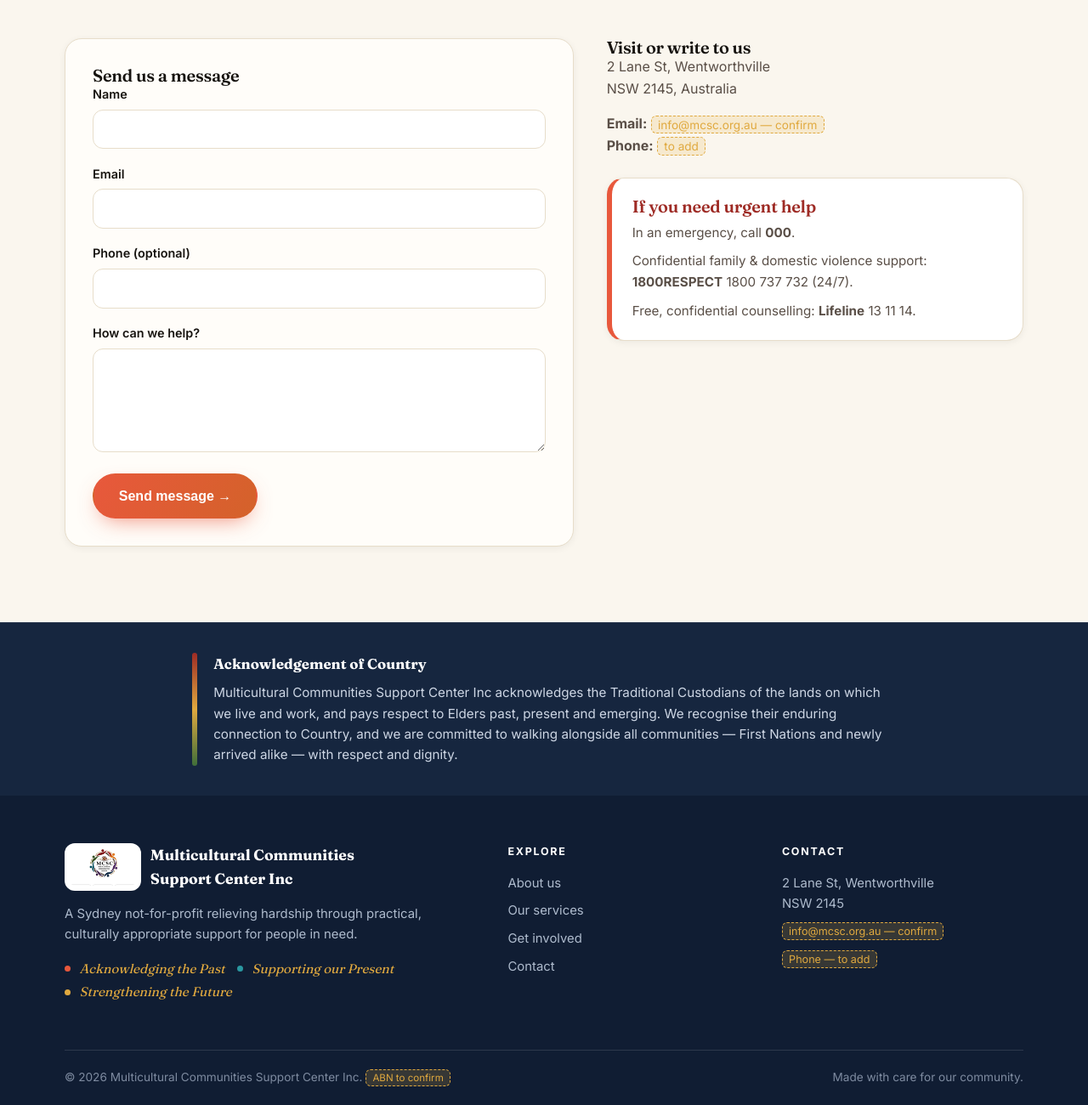
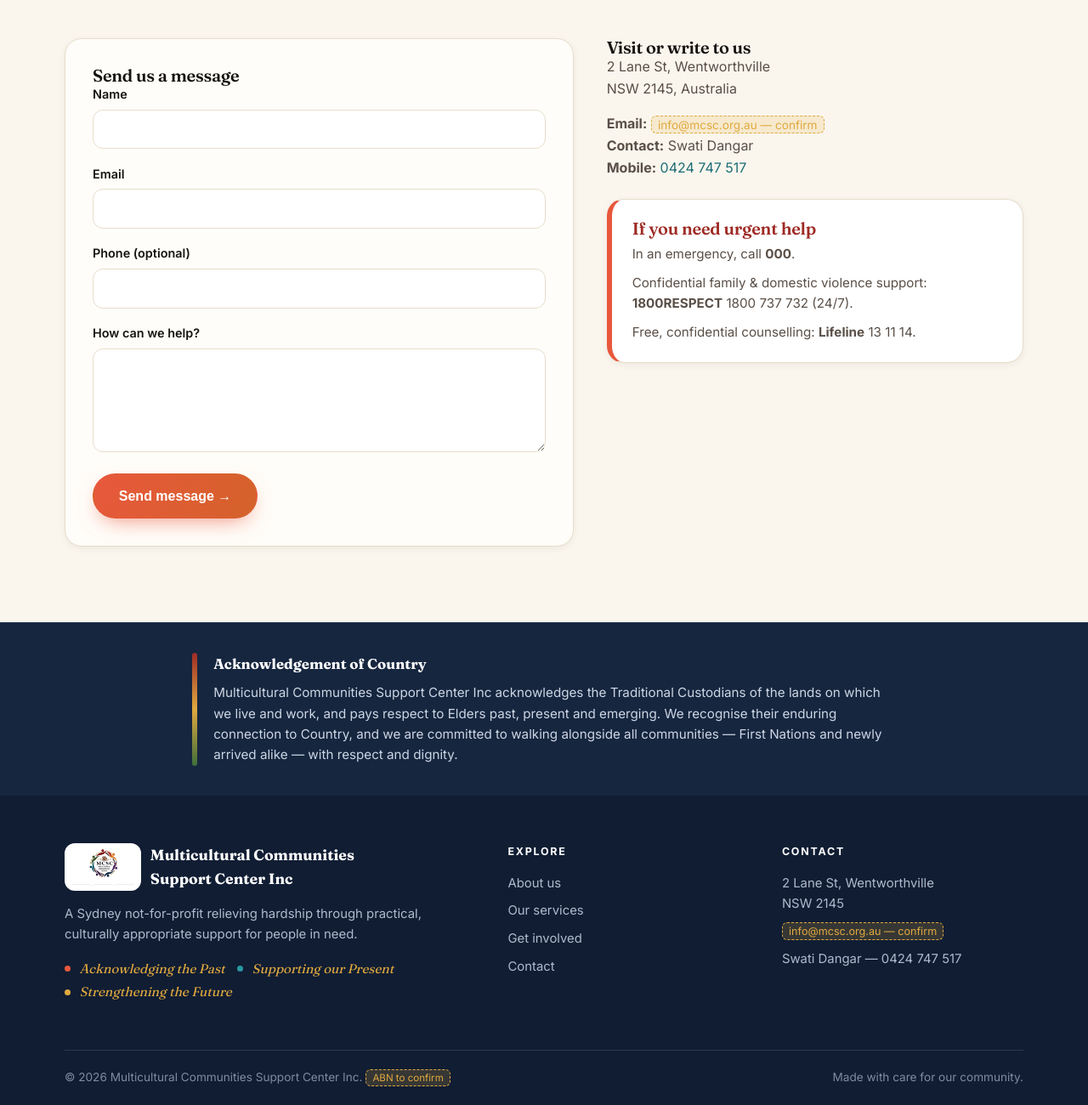
Before and after one commit to wgsaus-dotcom/mcsc-website, a plain HTML site: page contact.html in a window 1280 px wide. Shown: the part 440-1740 px from the top of the page at 85% size. Drawn offline with Linux system fonts and the light colour scheme.

Commit message:
Update website contact to Swati Dangar and 0424 747 517

```diff
--- a/contact.html
+++ b/contact.html
@@ -107,7 +107,7 @@
     <div>
       <h3>Visit or write to us</h3>
       <p style="color:var(--ink-soft)">2 Lane St, Wentworthville<br>NSW 2145, Australia</p>
-      <p style="color:var(--ink-soft)"><b>Email:</b> <span class="todo">info@mcsc.org.au — confirm</span><br><b>Phone:</b> <span class="todo">to add</span></p>
+      <p style="color:var(--ink-soft)"><b>Email:</b> <span class="todo">info@mcsc.org.au — confirm</span><br><b>Contact:</b> Swati Dangar<br><b>Mobile:</b> <a href="tel:+61424747517">0424 747 517</a></p>
       <div class="safe-note" style="margin-top:1.5rem">
         <h3>If you need urgent help</h3>
         <p>In an emergency, call <b>000</b>.</p>
@@ -135,7 +135,7 @@
         <p class="motto" style="font-size:.95rem;color:var(--gold-b)"><span>Acknowledging the Past</span><span>Supporting our Present</span><span>Strengthening the Future</span></p>
       </div>
       <div><h4>Explore</h4><a href="about.html">About us</a><a href="services.html">Our services</a><a href="get-involved.html">Get involved</a><a href="contact.html">Contact</a></div>
-      <div><h4>Contact</h4><a href="#">2 Lane St, Wentworthville<br>NSW 2145</a><a href="mailto:info@mcsc.org.au"><span class="todo">info@mcsc.org.au — confirm</span></a><a href="tel:"><span class="todo">Phone — to add</span></a></div>
+      <div><h4>Contact</h4><a href="#">2 Lane St, Wentworthville<br>NSW 2145</a><a href="mailto:info@mcsc.org.au"><span class="todo">info@mcsc.org.au — confirm</span></a><a href="tel:+61424747517">Swati Dangar — 0424 747 517</a></div>
     </div>
     <div class="foot-bottom"><span>© 2026 Multicultural Communities Support Center Inc. <span class="todo">ABN to confirm</span></span><span>Made with care for our community.</span></div>
   </div>
```
Also changed, not shown: about.html (+1 -1 lines), get-involved.html (+1 -1 lines), index.html (+1 -1 lines), register.html (+1 -1 lines), services.html (+1 -1 lines).
